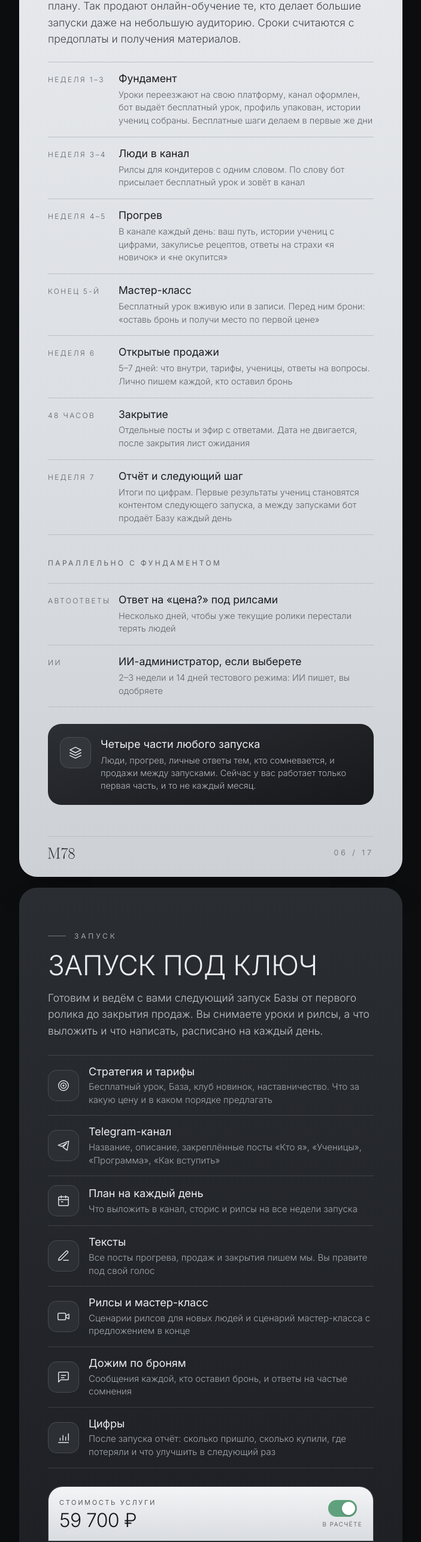
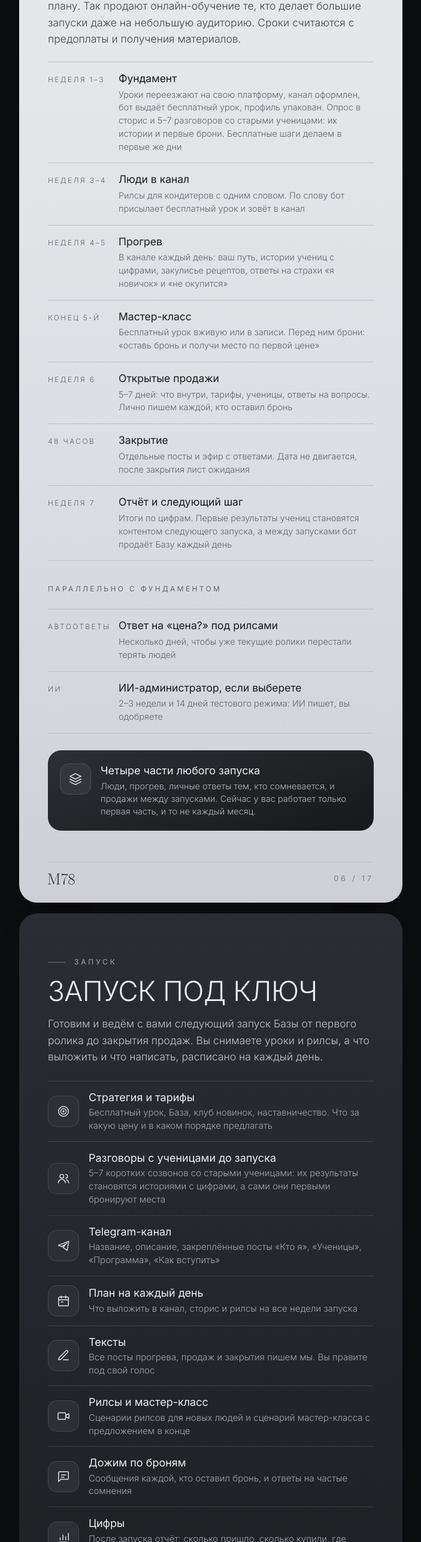
Before and after one commit to m78-sites/m78-kp, a plain HTML site: page merzhum/index.html in a window 1280 px wide. Shown: the part 8569-11140 px from the top of the page at 60% size, without its empty margins (288-991 px from the left). Drawn offline with Linux system fonts and the light colour scheme.

Commit message:
Merzhum: разговоры со старыми ученицами до запуска — по уроку о пяти этапах
Co-Authored-By: Claude Opus 5.5 <noreply@anthropic.com>

```diff
--- a/merzhum/index.html
+++ b/merzhum/index.html
@@ -782,7 +782,7 @@ h1,h2,h3{overflow-wrap:break-word}
   <h2 class="rv">Как пройдёт следующий запуск</h2>
   <p class="lead rv">Запуск — это не один ролик со словом, а несколько недель по плану. Так продают онлайн-обучение те, кто делает большие запуски даже на небольшую аудиторию. Сроки считаются с предоплаты и получения материалов.</p>
   <div class="tl rv">
-    <div class="tl-item"><div class="w">Неделя 1–3</div><div><b>Фундамент</b><span>Уроки переезжают на свою платформу, канал оформлен, бот выдаёт бесплатный урок, профиль упакован, истории учениц собраны. Бесплатные шаги делаем в первые же дни</span></div></div>
+    <div class="tl-item"><div class="w">Неделя 1–3</div><div><b>Фундамент</b><span>Уроки переезжают на свою платформу, канал оформлен, бот выдаёт бесплатный урок, профиль упакован. Опрос в сторис и 5–7 разговоров со старыми ученицами: их истории и первые брони. Бесплатные шаги делаем в первые же дни</span></div></div>
     <div class="tl-item"><div class="w">Неделя 3–4</div><div><b>Люди в канал</b><span>Рилсы для кондитеров с одним словом. По слову бот присылает бесплатный урок и зовёт в канал</span></div></div>
     <div class="tl-item"><div class="w">Неделя 4–5</div><div><b>Прогрев</b><span>В канале каждый день: ваш путь, истории учениц с цифрами, закулисье рецептов, ответы на страхи «я новичок» и «не окупится»</span></div></div>
     <div class="tl-item"><div class="w">Конец 5-й</div><div><b>Мастер-класс</b><span>Бесплатный урок вживую или в записи. Перед ним брони: «оставь бронь и получи место по первой цене»</span></div></div>
@@ -806,6 +806,7 @@ h1,h2,h3{overflow-wrap:break-word}
   <p class="lead rv">Готовим и ведём с вами следующий запуск Базы от первого ролика до закрытия продаж. Вы снимаете уроки и рилсы, а что выложить и что написать, расписано на каждый день.</p>
   <div class="list rv">
     <div class="row"><div class="tile"><svg class="ico" aria-hidden="true"><use href="#i-target"/></svg></div><div><b>Стратегия и тарифы</b><span>Бесплатный урок, База, клуб новинок, наставничество. Что за какую цену и в каком порядке предлагать</span></div></div>
+    <div class="row"><div class="tile"><svg class="ico" aria-hidden="true"><use href="#i-users"/></svg></div><div><b>Разговоры с ученицами до запуска</b><span>5–7 коротких созвонов со старыми ученицами: их результаты становятся историями с цифрами, а сами они первыми бронируют места</span></div></div>
     <div class="row"><div class="tile"><svg class="ico" aria-hidden="true"><use href="#i-tg"/></svg></div><div><b>Telegram-канал</b><span>Название, описание, закреплённые посты «Кто я», «Ученицы», «Программа», «Как вступить»</span></div></div>
     <div class="row"><div class="tile"><svg class="ico" aria-hidden="true"><use href="#i-cal"/></svg></div><div><b>План на каждый день</b><span>Что выложить в канал, сторис и рилсы на все недели запуска</span></div></div>
     <div class="row"><div class="tile"><svg class="ico" aria-hidden="true"><use href="#i-edit"/></svg></div><div><b>Тексты</b><span>Все посты прогрева, продаж и закрытия пишем мы. Вы правите под свой голос</span></div></div>
@@ -818,7 +819,7 @@ h1,h2,h3{overflow-wrap:break-word}
   <div class="svc-head"><div><small>Стоимость услуги</small><b class="svc-total">59 700 ₽</b></div><label class="sw"><input type="checkbox" class="svc-on" checked><span class="sw-ui" aria-hidden="true"></span><em>В расчёте</em></label></div>
   <div class="svc-body">
   <div class="svc-sub">Стандартная комплектация · 59 700 ₽</div>
-  <ul class="svc-std"><li>Стратегия запуска, лестница продуктов и тарифы</li><li>Оформление Telegram-канала и закреплённые посты</li><li>План по дням на все недели запуска: канал, сторис, рилсы</li><li>Тексты постов прогрева, продаж и закрытия</li><li>10 сценариев рилсов для новых людей, без музыки</li><li>Сценарий мастер-класса и продающее предложение в конце</li><li>Сообщения для дожима по броням</li><li>Отчёт по цифрам и разбор после запуска</li></ul>
+  <ul class="svc-std"><li>Стратегия запуска, лестница продуктов и тарифы</li><li>Опрос аудитории и план разговоров со старыми ученицами: вопросы и что предложить</li><li>Оформление Telegram-канала и закреплённые посты</li><li>План по дням на все недели запуска: канал, сторис, рилсы</li><li>Тексты постов прогрева, продаж и закрытия</li><li>10 сценариев рилсов для новых людей, без музыки</li><li>Сценарий мастер-класса и продающее предложение в конце</li><li>Сообщения для дожима по броням</li><li>Отчёт по цифрам и разбор после запуска</li></ul>
   <div class="svc-sub">Дополнительно, отметьте нужное</div>
   <label class="opt"><input type="checkbox" data-id="launch_reels" data-price="35000" data-name="Монтаж 10 рилсов"><span class="box" aria-hidden="true"></span><div><b>Монтаж 10 рилсов</b><span>По вашим съёмкам: плотный монтаж, крупные субтитры, звуки без музыки</span></div><em>+35 000 ₽</em></label>
   <label class="opt"><input type="checkbox" data-id="launch_lead" data-price="19700" data-name="Ведение канала в запуск"><span class="box" aria-hidden="true"></span><div><b>Ведение канала в запуск</b><span>Публикуем посты по плану и отвечаем в комментариях канала</span></div><em>+19 700 ₽</em></label>
```
